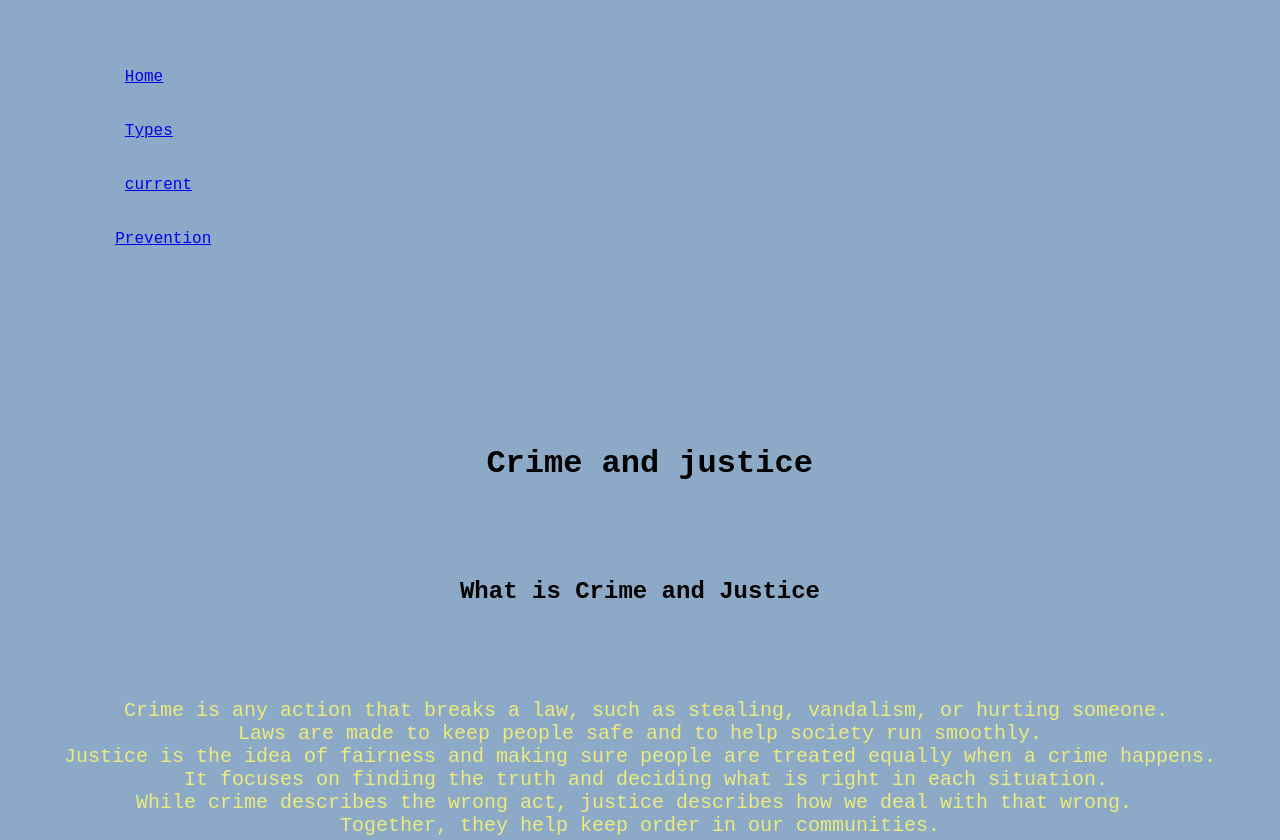
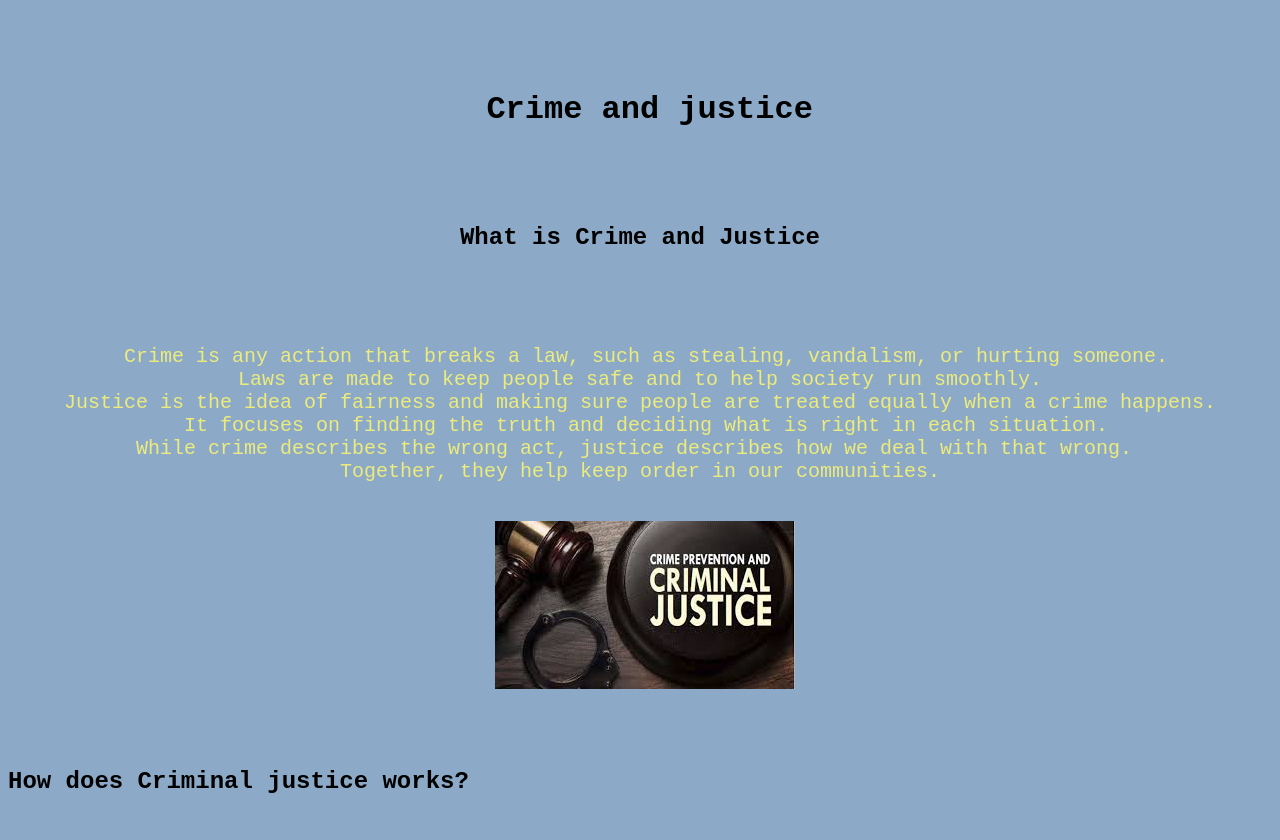
Before and after one commit to GamuGit/crimeandjustice, a plain HTML site: page index.html in a window 1280 px wide. Shown: the top 840 px of the page. Drawn offline with Linux system fonts and the light colour scheme.

Commit message:
Update index.html

```diff
--- a/index.html
+++ b/index.html
@@ -2,18 +2,7 @@
 <html>
     <Header> <title> Crime and Justice </title></Header>
     <head> <link rel="stylesheet" href="style.css"></head>
-    <pre>
-    <ul>
-        <a href="JandC.html">Home</a>
-        <br>
-        <a href="Types.html">Types</a>
-        <br>
-        <a href="Current.html">current</a>
-        <br>
-       <a href="Prevention.html">Prevention</a>
-       <br>
-      </ul>
-    </pre>
+
     <body>
 
     <pre>
@@ -208,4 +197,5 @@ All three parts help keep society safe and make sure laws are followed. </p>
 
 
 </body>
+
 </html>
```
